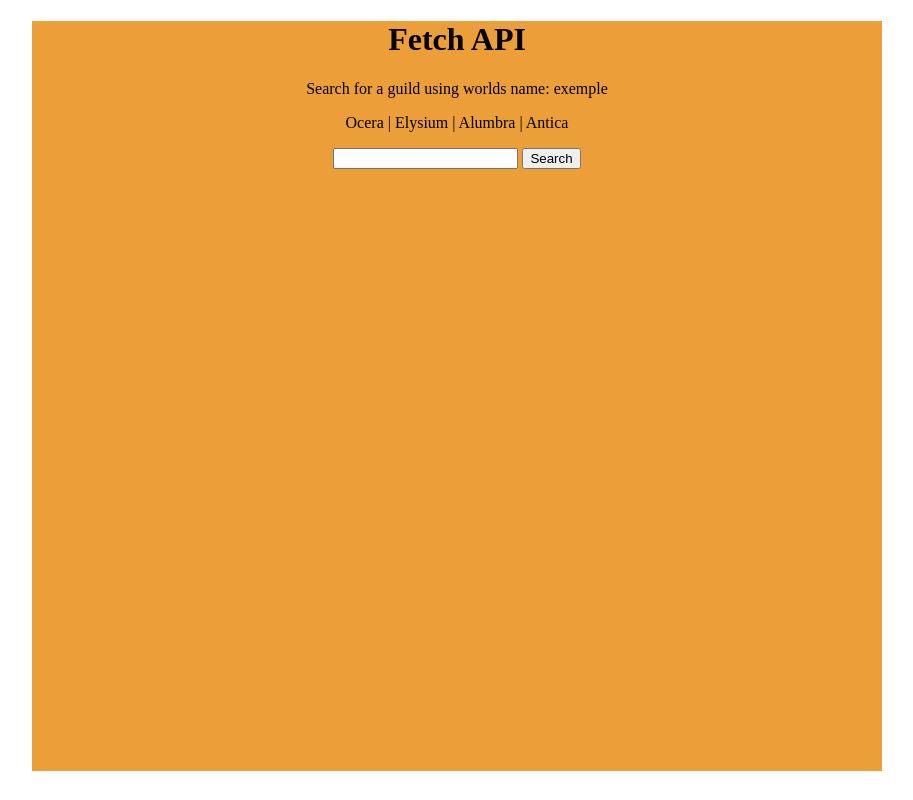
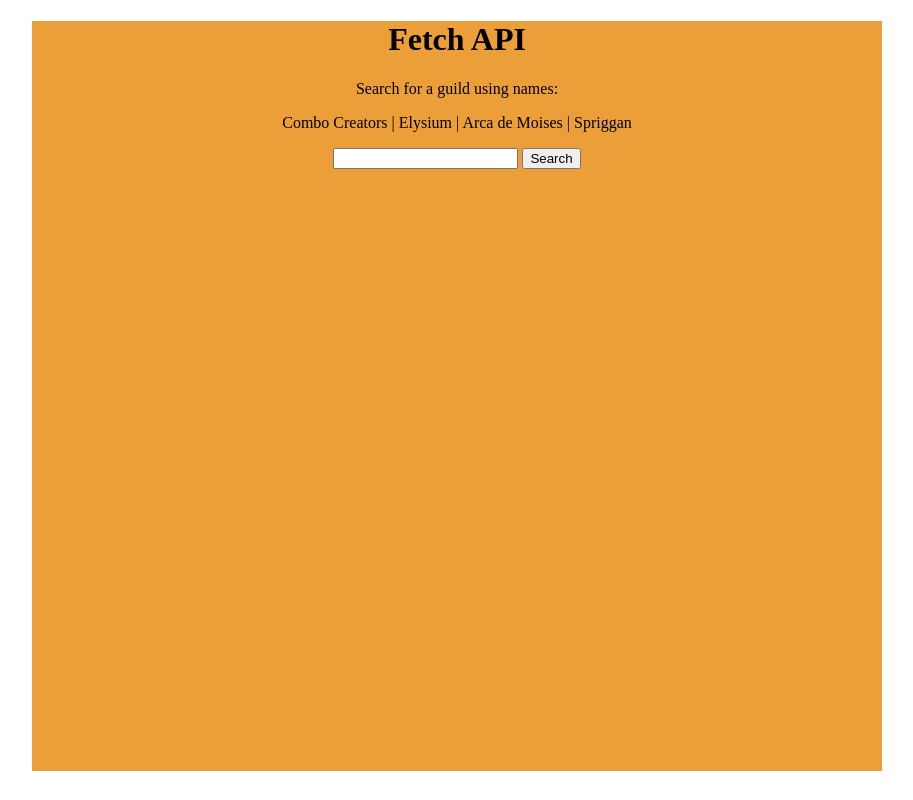
Before and after one commit to Romulo-Queiroz/cursoJS-pt, a plain HTML site: page Javascript/Fetch-api/index.html in a window 1280 px wide. Shown: the whole page, without its empty margins (183-1096 px from the left). Drawn offline with Linux system fonts and the light colour scheme.

Commit message:
build: inserindo dados praticando fetch api

```diff
--- a/Javascript/Fetch-api/guild.js
+++ b/Javascript/Fetch-api/guild.js
@@ -18,6 +18,7 @@ button.addEventListener("click", (event) => {
 
       <p class="details" > Guild name : ${data.guilds.guild.name}</p>
       <p class="details" > World : ${data.guilds.guild.world}</p>
+      <img src="${data.guilds.guild.logo_url}"></img>
       `;
     })
     .catch((error) => {
--- a/Javascript/Fetch-api/index.html
+++ b/Javascript/Fetch-api/index.html
@@ -10,8 +10,8 @@
   <body>
     <div class="section">
       <h1>Fetch API</h1>
-      <p>Search for a guild using worlds name: exemple</p>
-      <p>Ocera | Elysium | Alumbra | Antica</p>
+      <p>Search for a guild using names:</p>
+      <p>Combo Creators | Elysium | Arca de Moises | Spriggan</p>
       <input type="text" id="input" />
       <button type="submit" id="button">Search</button>
       <div id="guilds"></div>
```
